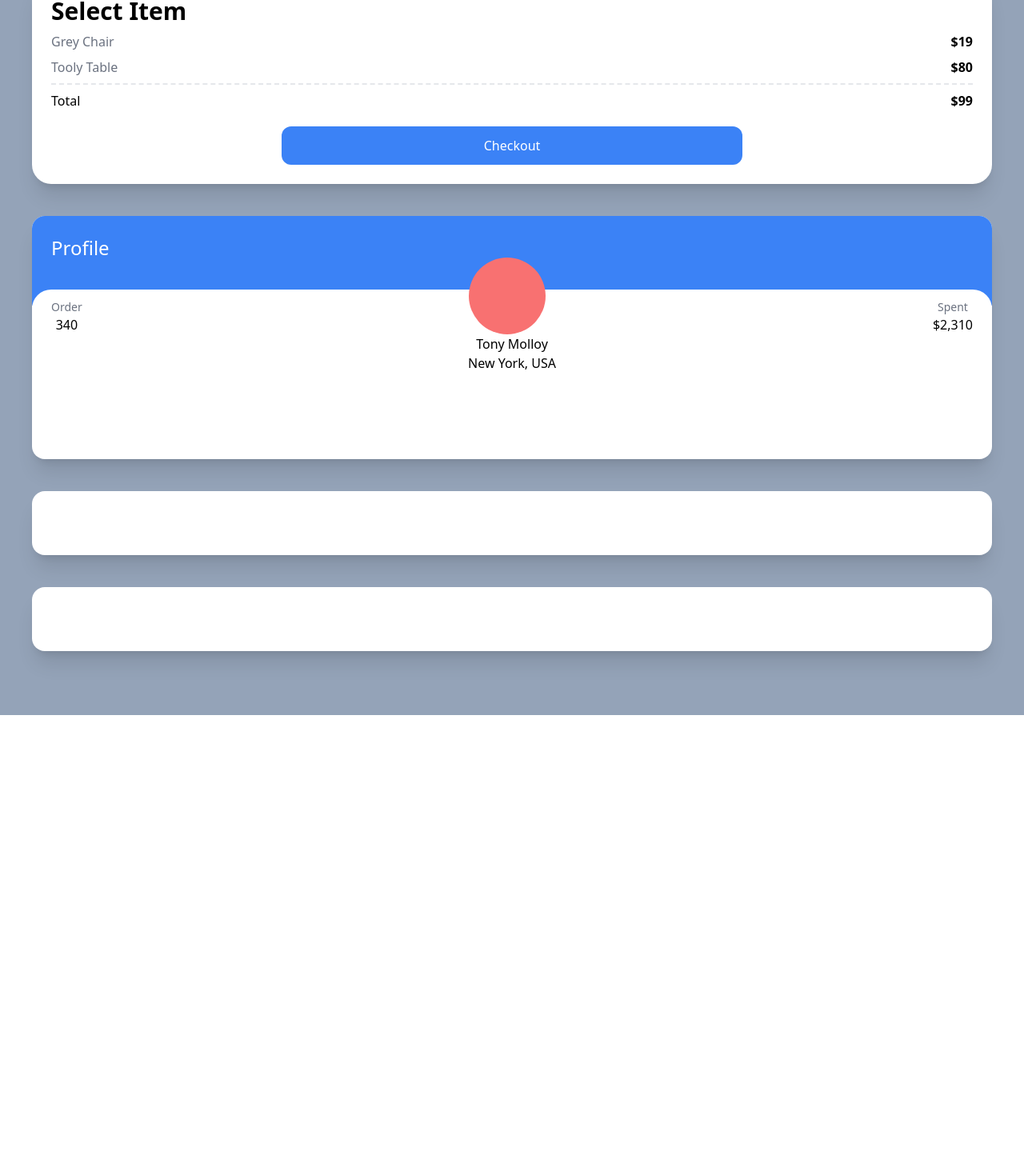
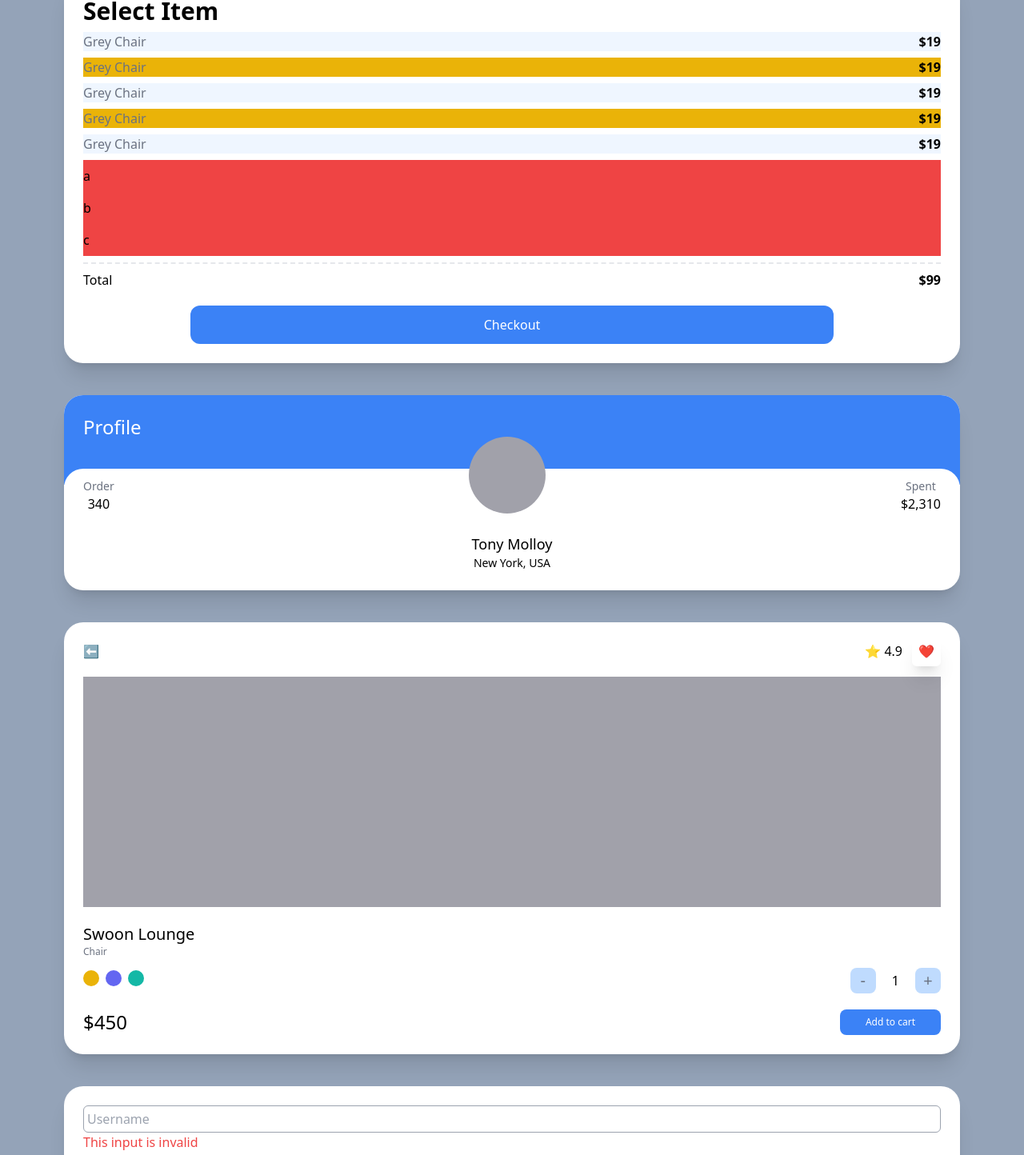
Before and after one commit to Heejae0704/carrot-market, a Next.js app: page / in a window 1280 px wide. Shown: the part 108-1552 px from the top of the page at 80% size. Before the commit the page ends 1002 px from the top, so only its background shows below. Built offline with nearby package versions, Linux system fonts and the light colour scheme.

Commit message:
tailwind continues

```diff
--- a/pages/index.tsx
+++ b/pages/index.tsx
@@ -2,27 +2,37 @@ import type { NextPage } from 'next';
 
 const Home: NextPage = () => {
   return (
-    <div className="bg-slate-400 py-20 px-10 grid gap-10">
+    <div className="bg-slate-400 py-20 px-20 grid gap-10 min-h-screen">
       {/* ctrl-space to see auto-complete suggestions */}
       <div className="bg-white p-6 rounded-3xl shadow-xl">
         <span className="font-semibold text-3xl">Select Item </span>
-        <div className="flex justify-between my-2">
-          <span className="text-gray-500">Grey Chair</span>
-          <span className="font-semibold ">$19</span>
-        </div>
-        <div className="flex justify-between">
-          <span className="text-gray-500">Tooly Table</span>
-          <span className="font-semibold ">$80</span>
-        </div>
+        <ul>
+          {[1, 2, 3, 4, 5].map((i) => (
+            <div
+              key={i}
+              className="flex justify-between my-2 odd:bg-blue-50 even:bg-yellow-500"
+            >
+              <span className="text-gray-500">Grey Chair</span>
+              <span className="font-semibold ">$19</span>
+            </div>
+          ))}
+        </ul>
+        <ul>
+          {['a', 'b', 'c', ''].map((c, i) => (
+            <li className="bg-red-500 py-2 empty:hidden" key={i}>
+              {c}
+            </li>
+          ))}
+        </ul>
         <div className="flex justify-between mt-2 pt-2 border-t-2 border-dashed">
           <span>Total</span>
           <span className="font-semibold ">$99</span>
         </div>
-        <div className="mt-5 bg-blue-500 text-white p-3 text-center rounded-xl w-1/2 mx-auto">
+        <button className="mt-5 bg-blue-500 text-white p-3 text-center rounded-xl w-3/4 mx-auto hover:bg-teal-500 hover:text-black active:bg-yellow-500 focus:text-red-500 block">
           Checkout
-        </div>
+        </button>
       </div>
-      <div className="bg-white overflow-hidden rounded-2xl shadow-xl">
+      <div className="bg-white overflow-hidden rounded-3xl shadow-xl group">
         <div className="bg-blue-500 p-6 pb-14">
           <span className="text-white text-2xl">Profile</span>
         </div>
@@ -32,20 +42,74 @@ const Home: NextPage = () => {
               <span className="text-sm text-gray-500">Order</span>
               <span className="font-medium">340</span>
             </div>
-            <div className="h-24 w-24 bg-red-400 rounded-full"></div>
+            <div className="h-24 w-24 bg-zinc-400 rounded-full group-hover:bg-red-300 transition-colors"></div>
             <div className="flex flex-col items-center">
               <span className="text-sm text-gray-500">Spent</span>
               <span className="font-medium">$2,310</span>
             </div>
           </div>
-          <div className="relative flex flex-col items-center -top-16">
-            <span>Tony Molloy</span>
-            <span>New York, USA</span>
+          <div className="relative flex flex-col items-center -mt-10 -mb-5">
+            <span className="text-lg font-medium">Tony Molloy</span>
+            <span className="text-sm t">New York, USA</span>
           </div>
         </div>
       </div>
-      <div className="bg-white p-10 rounded-2xl shadow-xl"></div>
-      <div className="bg-white p-10 rounded-2xl shadow-xl"></div>
+      <div className="bg-white p-6 rounded-3xl shadow-xl">
+        <div className="flex mb-5 justify-between items-center">
+          <span>⬅️</span>
+          <div className="space-x-3">
+            <span>⭐️ 4.9</span>
+            <span className="shadow-xl p-2 rounded-md">❤️</span>
+          </div>
+        </div>
+        <div className="bg-zinc-400 h-72 mb-5" />
+        <div className="flex flex-col">
+          <span className="font-medium text-xl">Swoon Lounge</span>
+          <span className="text-xs text-gray-500">Chair</span>
+          <div className="mt-3 mb-5 flex justify-between items-center">
+            <div className="space-x-2">
+              <button className="w-5 h-5 rounded-full bg-yellow-500 focus:ring-2 ring-offset-2 ring-yellow-500 transition" />
+              <button className="w-5 h-5 rounded-full bg-indigo-500 focus:ring-2 ring-offset-2 ring-indigo-500 transition" />
+              <button className="w-5 h-5 rounded-full bg-teal-500 focus:ring-2 ring-offset-2 ring-teal-500 transition" />
+            </div>
+            <div className="flex items-center space-x-5">
+              <button className="rounded-lg bg-blue-200 flex justify-center items-center aspect-square w-8 text-xl text-gray-500">
+                -
+              </button>
+              <span>1</span>
+              <button className="rounded-lg bg-blue-200 flex justify-center items-center aspect-square w-8 text-xl text-gray-500">
+                +
+              </button>
+            </div>
+          </div>
+          <div className="flex justify-between items-center">
+            <span className="font-medium text-2xl">$450</span>
+            <button className="bg-blue-500 py-2 px-8 text-xs text-center text-white rounded-lg">
+              Add to cart
+            </button>
+          </div>
+        </div>
+      </div>
+      <div className="bg-white p-6 rounded-3xl shadow-xl">
+        <form className="flex flex-col space-y-2p-5">
+          <input
+            type="text"
+            required
+            placeholder="Username"
+            className="border p-1 peer border-gray-400 rounded-md"
+          />
+          <span className="hidden peer-invalid:text-red-500 peer-invalid:block">
+            This input is invalid
+          </span>
+          <span className="hidden peer-valid:text-teal-500 peer-valid:block">
+            Awesome Username
+          </span>
+          <span className="hidden peer-hover:text-amber-500 peer-hover:block">
+            Hello
+          </span>
+          <input type="submit" value="Login" className="bg-white" />
+        </form>
+      </div>
     </div>
   );
 };
```
